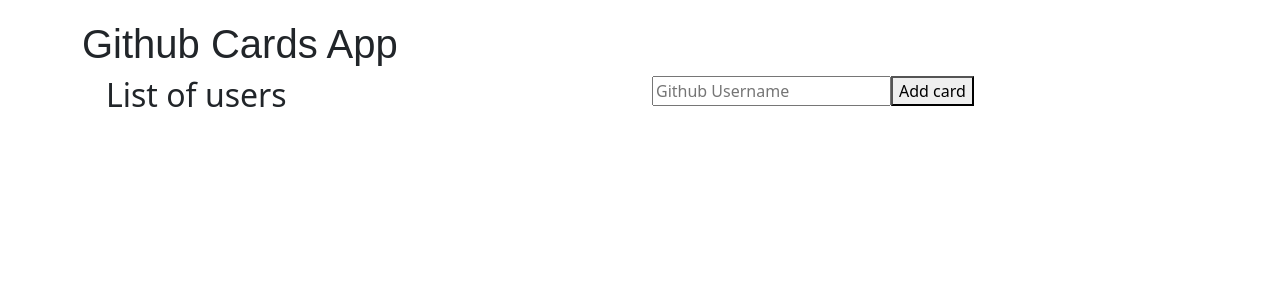
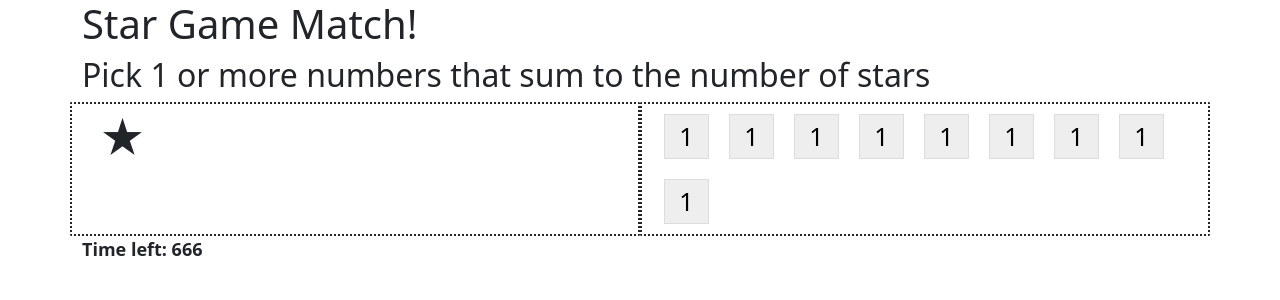
Before and after one commit to ChampionGold/ReactExercises, a React (Create React App) app: page / in a window 1280 px wide. Shown: the top 300 px of the page. Built offline with nearby package versions, Linux system fonts and the light colour scheme.

Commit message:
star match game

```diff
--- a/src/App.js
+++ b/src/App.js
@@ -1,47 +1,18 @@
 import React from 'react';
-import CardContainer from './components/CardContainer';
-import Form from './components/Form';
+import GithubCardsApp from './components/GithubCardsApp';
+import StarMatchGame from './components/StarMatchGame';
+
 
 
 
 class App extends React.Component {
-    constructor(props){
-      super(props);
-      this.state = {
-        profileListSuper :[] ,
-      };
-    }
-
-    addNewProfile = (profileData) => {
-        //this.setState(prevState => (prevState.profileListSuper.push(profileData)));
-        this.setState(prevState => ({
-          profileListSuper : [...prevState.profileListSuper,profileData],
-        }));
-
-    }
-
-    render(){
-
-      return (
-      <div className='container'>
-        <div className='row'>
-          <div className='col-md-12'>
-            <h1 className="header">{this.props.title}</h1>
-          </div>
-        </div>
-
-        <div className="row">
-          <div className="col-md-6">
-              <CardContainer profileList={this.state.profileListSuper} title="List of users"/>
-          </div>
-          <div className="col-md-6">
-              <Form onSubmit={this.addNewProfile} />
-          </div>
-        </div>
-
-      </div>
-      );
-    }
+  render(){
+    return(
+      <>
+        <StarMatchGame/>
+      </>
+    );
+  };
 }
 
 export default App;
--- /dev/null
+++ b/src/components/GithubCardsApp.js
@@ -0,0 +1,45 @@
+import React from "react";
+import CardContainer from './CardContainer';
+import Form from './Form';
+
+class GithubCardsApp extends React.Component{
+    constructor(props){
+        super(props);
+        this.state = {
+          profileListSuper :[] ,
+        };
+      }
+
+      addNewProfile = (profileData) => {
+
+          this.setState(prevState => ({
+            profileListSuper : [...prevState.profileListSuper,profileData],
+          }));
+
+      }
+
+      render(){
+
+        return (
+        <div className='container'>
+          <div className='row'>
+            <div className='col-md-12'>
+              <h1 className="header">{this.props.title}</h1>
+            </div>
+          </div>
+
+          <div className="row">
+            <div className="col-md-6">
+                <CardContainer profileList={this.state.profileListSuper} title="List of users"/>
+            </div>
+            <div className="col-md-6">
+                <Form onSubmit={this.addNewProfile} />
+            </div>
+          </div>
+
+        </div>
+        );
+      }
+}
+
+export default GithubCardsApp;
--- /dev/null
+++ b/src/components/StarMatchGame.js
@@ -0,0 +1,43 @@
+import React from "react";
+import utils from "../scripts/utils";
+
+class StarMatchGame extends React.Component
+{
+    render(){
+        return(
+
+            <div className="container">
+                {/*Title and instructions*/}
+                <div className="row">
+                    <div className="col-md-12">
+                        <h1>Star Game Match!</h1>
+                        <h2>Pick 1 or more numbers that sum to the number of stars</h2>
+                    </div>
+                </div>
+
+                {/*Game*/}
+                <div className="row">
+                    <div className="col-md-6 star-match-container">
+                        <div className="star" />
+                    </div>
+                    <div className="col-md-6 star-match-container">
+                        {utils.range(1,9).map(number => <button className="number">1</button>)}
+                    </div>
+                </div>
+
+                {/*Timer*/}
+                <div className="row">
+                    <div className="col-md-12">
+                        <div className="star-match-timer">Time left: 666</div>
+                    </div>
+                </div>
+
+            </div>
+
+
+
+        );
+    };
+}
+
+export default StarMatchGame;
--- a/src/index.css
+++ b/src/index.css
@@ -35,3 +35,42 @@
 .github-profile-pic{
   width: 75px;
 }
+
+.star {
+	display: inline-block;
+  margin: 0 15px;
+}
+
+.star:after {
+  content: "\2605";
+  font-size: 45px;
+}
+
+.star-match-container{
+  border-radius: 2px;
+  border-color: black;
+  border: 2px;
+  border-style: dotted;
+
+}
+
+.number {
+  background-color: #eee;
+  border: thin solid #ddd;
+  width: 45px;
+  height: 45px;
+  margin: 10px;
+  font-size: 25px;
+  text-align: center;
+  cursor: pointer;
+}
+
+.number:focus, .number:active {
+  outline: none;
+  border: thin solid #ddd;
+}
+
+.star-match-timer{
+  font-size: large;
+  font-weight: bold;
+}
--- /dev/null
+++ b/src/scripts/utils.js
@@ -0,0 +1,30 @@
+const utils = {
+    // Sum an array
+    sum: arr => arr.reduce((acc, curr) => acc + curr, 0),
+
+    // create an array of numbers between min and max (edges included)
+    range: (min, max) => Array.from({ length: max - min + 1 }, (_, i) => min + i),
+
+    // pick a random number between min and max (edges included)
+    random: (min, max) => min + Math.floor(Math.random() * (max - min + 1)),
+
+    // Given an array of numbers and a max...
+    // Pick a random sum (< max) from the set of all available sums in arr
+    randomSumIn: (arr, max) => {
+      const sets = [[]];
+      const sums = [];
+      for (let i = 0; i < arr.length; i++) {
+        for (let j = 0, len = sets.length; j < len; j++) {
+          const candidateSet = sets[j].concat(arr[i]);
+          const candidateSum = utils.sum(candidateSet);
+          if (candidateSum <= max) {
+            sets.push(candidateSet);
+            sums.push(candidateSum);
+          }
+        }
+      }
+      return sums[utils.random(0, sums.length - 1)];
+    },
+  };
+
+  export default utils;
```
Also changed, not shown: 1 other file (tests, documents, lock files or other folders).
